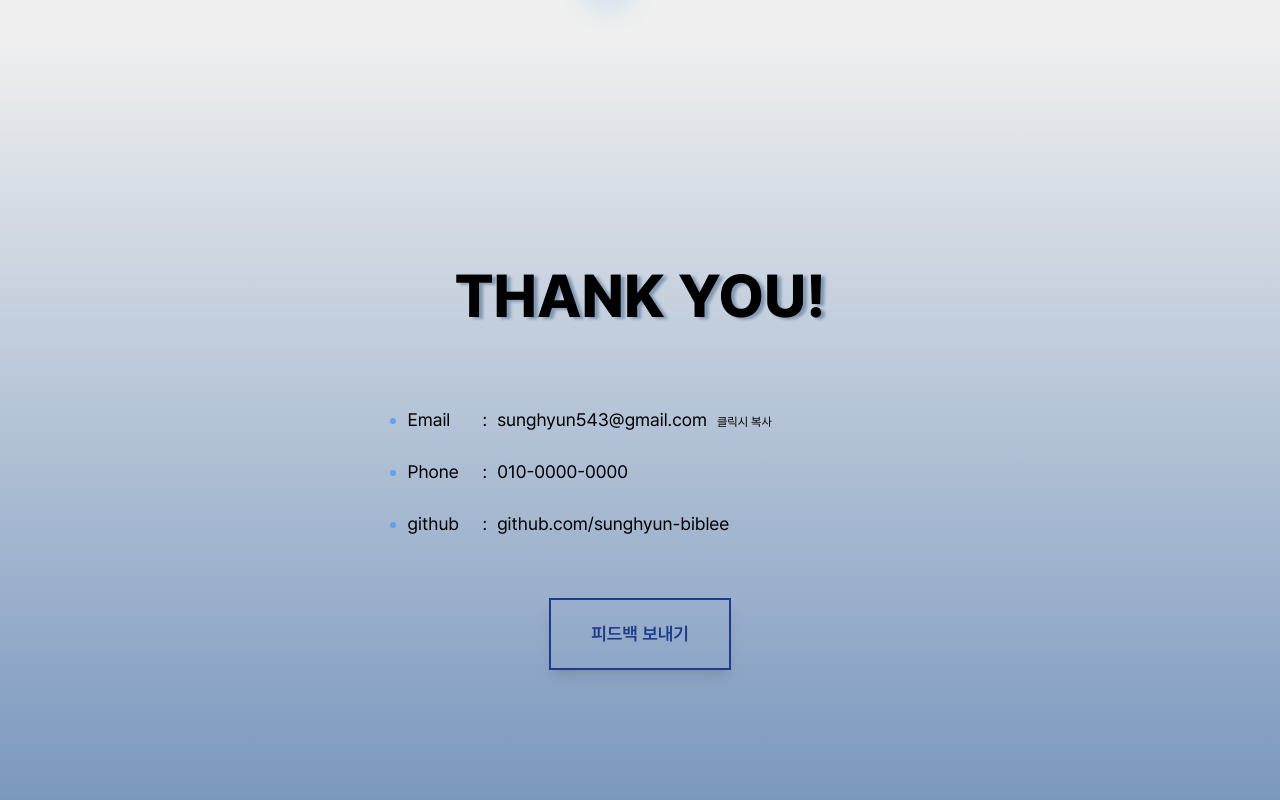
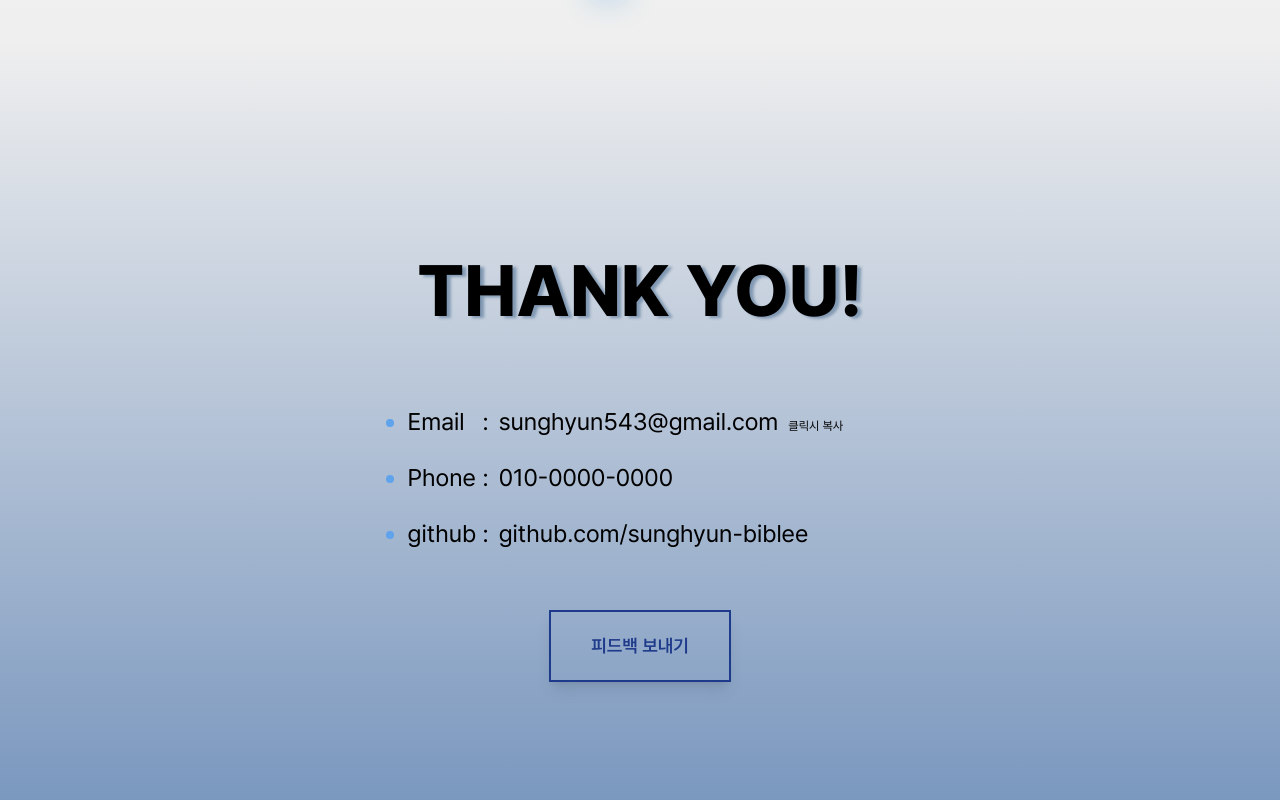
Before and after one commit to sunghyun-biblee/MyPortfolio, a React (Create React App) app: page / in a window 1280 px wide. Shown: the part 3616-4416 px from the top of the page. Built offline with nearby package versions, Linux system fonts and the light colour scheme.

Commit message:
스크롤 애니메이션 속성값 추가 및 footer 에 애니메이션 추가

```diff
--- a/src/components/projects/Projects.tsx
+++ b/src/components/projects/Projects.tsx
@@ -88,7 +88,7 @@ const projectArray = [
 // #96EBA0
 export const Projects = ({ value }: Itest) => {
   const [current, setCurrent] = useState<number>(0);
-  const Animate = useScrollAnimatePade(0.7, 0, "up");
+  const Animate = useScrollAnimatePade(0.7, 0, "up", 0.3);
   const handleLeftClick = () => {
     if (current === 0) {
       setCurrent(projectArray.length - 1);
--- a/src/hooks/useScrollAnimatePade.ts
+++ b/src/hooks/useScrollAnimatePade.ts
@@ -3,7 +3,8 @@ import { useCallback, useEffect, useRef } from "react";
 export function useScrollAnimatePade(
   duration: number,
   delay: number,
-  value: string
+  value: string,
+  threshold?: number
 ) {
   const element = useRef<HTMLDivElement>(null);
 
@@ -45,7 +46,9 @@ export function useScrollAnimatePade(
     let observer: IntersectionObserver | undefined;
 
     if (element.current) {
-      observer = new IntersectionObserver(onScroll, { threshold: 0.6 });
+      observer = new IntersectionObserver(onScroll, {
+        threshold: threshold ? threshold : 0.7,
+      });
       //   viewport에 0.7(70%)만큼 노출이 되면 onscroll 함수가 실행됨 이때 isIntersecting는 true가 됨
       observer.observe(element.current);
     }
--- a/src/pages/footer/Footer.tsx
+++ b/src/pages/footer/Footer.tsx
@@ -1,11 +1,45 @@
 import { ScrollMoveType } from "components/projects/Projects";
-import React from "react";
+import React, { useCallback, useEffect, useRef } from "react";
 import styled from "styled-components";
 
 interface FooterProps {
   value: ScrollMoveType;
 }
 export const Footer = ({ value }: FooterProps) => {
+  const ContactRef = useRef<HTMLDivElement>(null);
+
+  const onFadeIn = useCallback(([entry]: IntersectionObserverEntry[]) => {
+    const { current } = ContactRef;
+    if (current && entry.isIntersecting) {
+      current.style.transitionProperty = "all";
+      current.style.transitionDuration = `1s`;
+      current.style.scale = "1";
+      current.style.opacity = "1";
+    } else if (current) {
+      current.style.opacity = "0";
+      current.style.scale = "0";
+    }
+  }, []);
+  useEffect(() => {
+    let observer: IntersectionObserver | undefined;
+
+    if (ContactRef.current) {
+      observer = new IntersectionObserver(onFadeIn, { threshold: 0.7 });
+      observer.observe(ContactRef.current);
+    }
+
+    return () => observer && observer.disconnect();
+  }, [onFadeIn]);
+
+  const handleCopy = (mail: string) => {
+    try {
+      navigator.clipboard.writeText(mail);
+      alert("클릭보드에 복사되었습니다");
+    } catch (error) {
+      alert("복사에 실패하였습니다");
+    }
+  };
+
   return (
     <footer
       className="  min-h-[100vh] w-[100%] flex justify-center items-center overflow-hidden bg-gradient-to-b to-[#7493BC] from-[#efefef] font-pretendard"
@@ -13,14 +47,18 @@ export const Footer = ({ value }: FooterProps) => {
     >
       <div
         className="max-w-[1400px] w-[100vw] px-3 flex flex-col items-center
-
       "
+        ref={ContactRef}
+        style={{ opacity: 0 }}
       >
-        <h1 className="text-center lg:text-6xl md:text-6xl mysm:text-[40px] uppercase font-extrabold [text-shadow:_4px_2px_3px_#8098b2] py-5 mb-10 mt-[3.5rem]">
+        <h1 className="text-center lg:text-7xl md:text-6xl mysm:text-[40px] uppercase font-extrabold [text-shadow:_4px_2px_3px_#8098b2] py-5 mb-10 mt-[3.5rem]">
           Thank You!
         </h1>
-        <FooterUl className="list-disc md:min-w-[500px] mysm:min-w-[400px] mx-[auto] my-0 text-2xl ">
-          <FooterLi className="py-3 mysm:text-lg">
+        <FooterUl className="list-disc md:min-w-[500px] mysm:min-w-[400px] mx-[auto] my-0  lg:text-2xl mysm:text-lg">
+          <FooterLi
+            className="py-3 "
+            onClick={() => handleCopy("sunghyun543@gmail.com")}
+          >
             <div>
               <h2 className="md:min-w-[75px] mysm:min-w-[45px]">Email</h2>:
               <span className="hover:text-blue-500 transition-all duration-300 ">
@@ -29,7 +67,7 @@ export const Footer = ({ value }: FooterProps) => {
               <span className="text-xs block mb-1">클릭시 복사</span>
             </div>
           </FooterLi>
-          <FooterLi className="py-3 mysm:text-lg">
+          <FooterLi className="py-3">
             <div>
               <h2 className="md:min-w-[75px] mysm:min-w-[45px]">Phone</h2>:
               <span className="hover:text-blue-500 transition-all duration-300">
@@ -37,7 +75,7 @@ export const Footer = ({ value }: FooterProps) => {
               </span>
             </div>
           </FooterLi>
-          <FooterLi className="py-3 mysm:text-lg ">
+          <FooterLi className="py-3 ">
             <div>
               <h2 className="md:min-w-[75px] mysm:min-w-[45px]">github</h2>:
               <a
```
